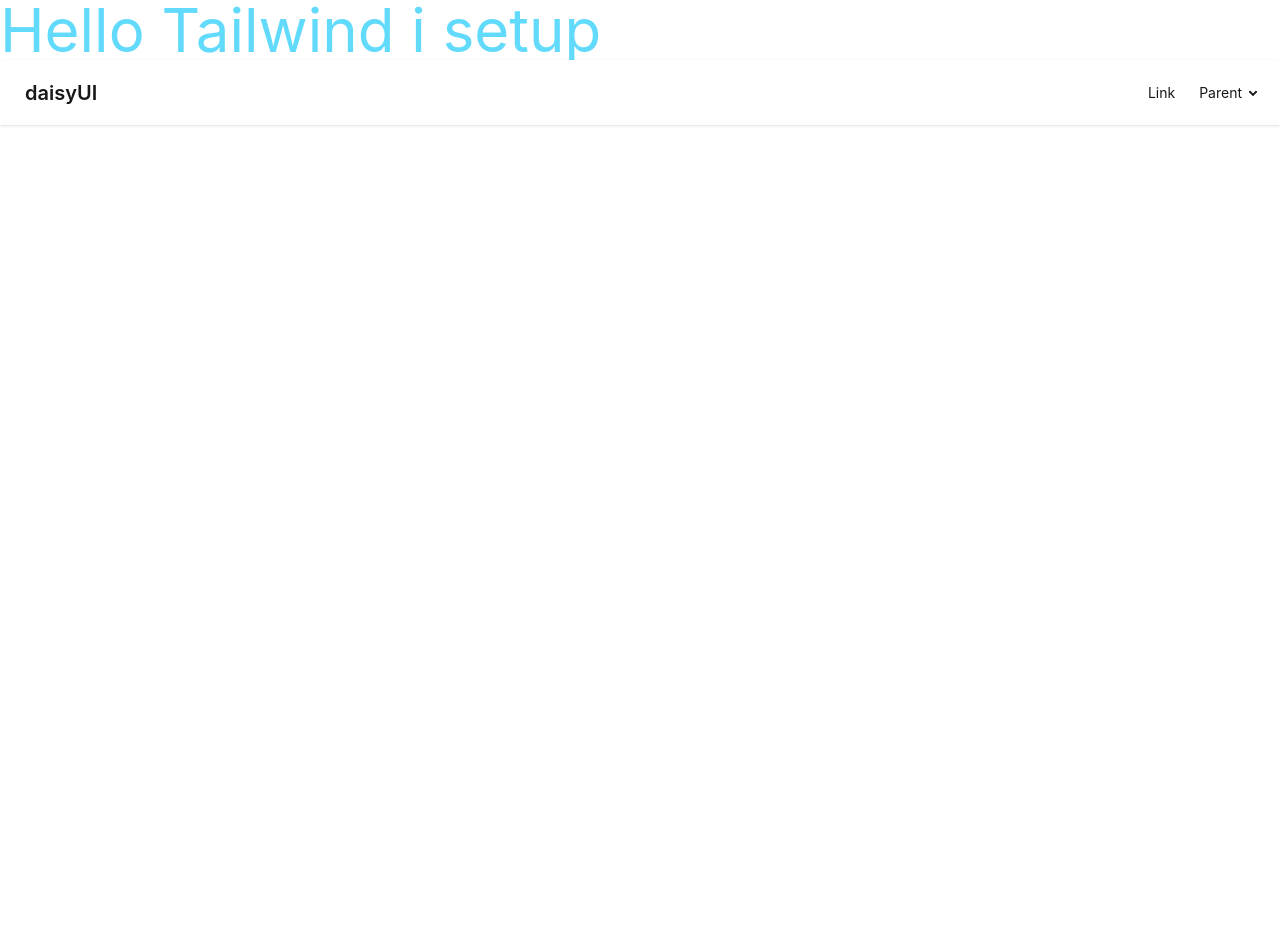
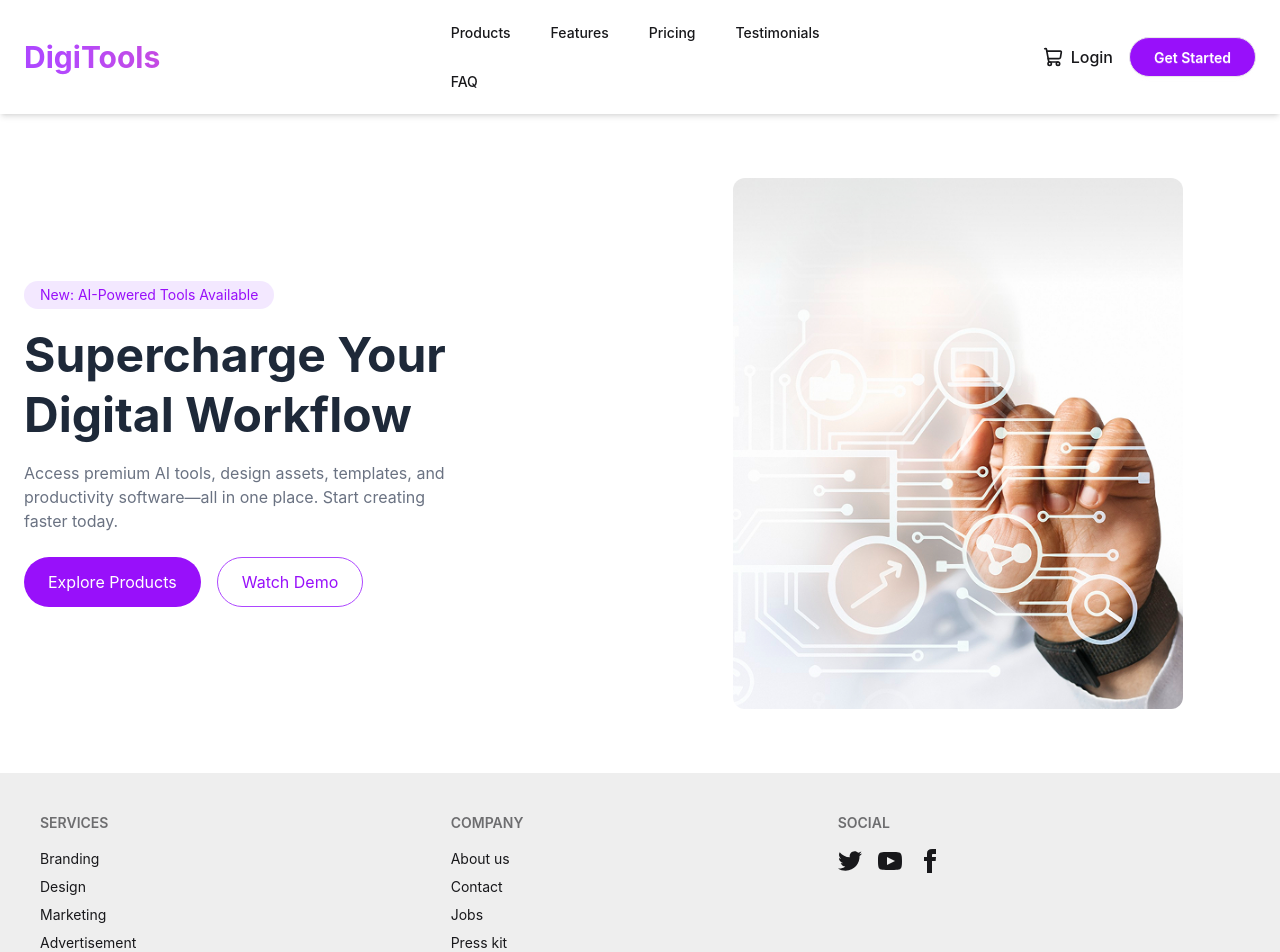
Before and after one commit to codeinfinite19/digital-tools, a React (Vite) app: page / in a window 1280 px wide. Shown: the top 952 px of the page. Before the commit the page ends 800 px from the top, so only its background shows below. Built offline with nearby package versions, Linux system fonts and the light colour scheme.

Commit message:
navbar , fotter, hero section is added:

```diff
--- a/package.json
+++ b/package.json
@@ -11,20 +11,24 @@
   },
   "dependencies": {
     "@tailwindcss/vite": "^4.2.2",
+    "lucide-react": "^1.7.0",
     "react": "^19.2.4",
     "react-dom": "^19.2.4",
-    "tailwindcss": "^4.2.2"
+    "react-icons": "^5.6.0"
   },
   "devDependencies": {
     "@eslint/js": "^9.39.4",
     "@types/react": "^19.2.14",
     "@types/react-dom": "^19.2.3",
     "@vitejs/plugin-react": "^6.0.1",
+    "autoprefixer": "^10.4.27",
     "daisyui": "^5.5.19",
     "eslint": "^9.39.4",
     "eslint-plugin-react-hooks": "^7.0.1",
     "eslint-plugin-react-refresh": "^0.5.2",
     "globals": "^17.4.0",
+    "postcss": "^8.5.8",
+    "tailwindcss": "^4.2.2",
     "vite": "^8.0.1"
   }
 }
--- a/src/App.css
+++ /dev/null
@@ -1,184 +0,0 @@
-.counter {
-  font-size: 16px;
-  padding: 5px 10px;
-  border-radius: 5px;
-  color: var(--accent);
-  background: var(--accent-bg);
-  border: 2px solid transparent;
-  transition: border-color 0.3s;
-  margin-bottom: 24px;
-
-  &:hover {
-    border-color: var(--accent-border);
-  }
-  &:focus-visible {
-    outline: 2px solid var(--accent);
-    outline-offset: 2px;
-  }
-}
-
-.hero {
-  position: relative;
-
-  .base,
-  .framework,
-  .vite {
-    inset-inline: 0;
-    margin: 0 auto;
-  }
-
-  .base {
-    width: 170px;
-    position: relative;
-    z-index: 0;
-  }
-
-  .framework,
-  .vite {
-    position: absolute;
-  }
-
-  .framework {
-    z-index: 1;
-    top: 34px;
-    height: 28px;
-    transform: perspective(2000px) rotateZ(300deg) rotateX(44deg) rotateY(39deg)
-      scale(1.4);
-  }
-
-  .vite {
-    z-index: 0;
-    top: 107px;
-    height: 26px;
-    width: auto;
-    transform: perspective(2000px) rotateZ(300deg) rotateX(40deg) rotateY(39deg)
-      scale(0.8);
-  }
-}
-
-#center {
-  display: flex;
-  flex-direction: column;
-  gap: 25px;
-  place-content: center;
-  place-items: center;
-  flex-grow: 1;
-
-  @media (max-width: 1024px) {
-    padding: 32px 20px 24px;
-    gap: 18px;
-  }
-}
-
-#next-steps {
-  display: flex;
-  border-top: 1px solid var(--border);
-  text-align: left;
-
-  & > div {
-    flex: 1 1 0;
-    padding: 32px;
-    @media (max-width: 1024px) {
-      padding: 24px 20px;
-    }
-  }
-
-  .icon {
-    margin-bottom: 16px;
-    width: 22px;
-    height: 22px;
-  }
-
-  @media (max-width: 1024px) {
-    flex-direction: column;
-    text-align: center;
-  }
-}
-
-#docs {
-  border-right: 1px solid var(--border);
-
-  @media (max-width: 1024px) {
-    border-right: none;
-    border-bottom: 1px solid var(--border);
-  }
-}
-
-#next-steps ul {
-  list-style: none;
-  padding: 0;
-  display: flex;
-  gap: 8px;
-  margin: 32px 0 0;
-
-  .logo {
-    height: 18px;
-  }
-
-  a {
-    color: var(--text-h);
-    font-size: 16px;
-    border-radius: 6px;
-    background: var(--social-bg);
-    display: flex;
-    padding: 6px 12px;
-    align-items: center;
-    gap: 8px;
-    text-decoration: none;
-    transition: box-shadow 0.3s;
-
-    &:hover {
-      box-shadow: var(--shadow);
-    }
-    .button-icon {
-      height: 18px;
-      width: 18px;
-    }
-  }
-
-  @media (max-width: 1024px) {
-    margin-top: 20px;
-    flex-wrap: wrap;
-    justify-content: center;
-
-    li {
-      flex: 1 1 calc(50% - 8px);
-    }
-
-    a {
-      width: 100%;
-      justify-content: center;
-      box-sizing: border-box;
-    }
-  }
-}
-
-#spacer {
-  height: 88px;
-  border-top: 1px solid var(--border);
-  @media (max-width: 1024px) {
-    height: 48px;
-  }
-}
-
-.ticks {
-  position: relative;
-  width: 100%;
-
-  &::before,
-  &::after {
-    content: '';
-    position: absolute;
-    top: -4.5px;
-    border: 5px solid transparent;
-  }
-
-  &::before {
-    left: 0;
-    border-left-color: var(--border);
-  }
-  &::after {
-    right: 0;
-    border-right-color: var(--border);
-  }
-}
--- a/src/App.jsx
+++ b/src/App.jsx
@@ -1,33 +1,20 @@
-import './App.css'
+import './index.css';
+import NavBar from './Components/NavBar/NavBar';
+import Footer from './Components/Footer/Footer';
+import HeroCard from './Components/herocard/HeroCard';
+
 
 function App() {
 
 
   return (
     <>
+    <NavBar />
+    <HeroCard />
+    <Footer />
 
-      <h1 className='text-6xl text-[#61dafb]'>Hello Tailwind i setup</h1>
-      <div className="navbar bg-base-100 shadow-sm">
-  <div className="flex-1">
-    <a className="btn btn-ghost text-xl">daisyUI</a>
-  </div>
-  <div className="flex-none">
-    <ul className="menu menu-horizontal px-1">
-      <li><a>Link</a></li>
-      <li>
-        <details>
-          <summary>Parent</summary>
-          <ul className="bg-base-100 rounded-t-none p-2">
-            <li><a>Link 1</a></li>
-            <li><a>Link 2</a></li>
-          </ul>
-        </details>
-      </li>
-    </ul>
-  </div>
-</div>
     </>
   )
 }
 
-export default App
+export default App;
--- /dev/null
+++ b/src/Components/Footer/Footer.jsx
@@ -0,0 +1,69 @@
+import React from 'react';
+
+const Footer = () => {
+    return (
+        <div>
+            <footer className="footer sm:footer-horizontal bg-base-300 text-base-content p-10">
+  <nav>
+    <h6 className="footer-title">Services</h6>
+    <a className="link link-hover">Branding</a>
+    <a className="link link-hover">Design</a>
+    <a className="link link-hover">Marketing</a>
+    <a className="link link-hover">Advertisement</a>
+  </nav>
+  <nav>
+    <h6 className="footer-title">Company</h6>
+    <a className="link link-hover">About us</a>
+    <a className="link link-hover">Contact</a>
+    <a className="link link-hover">Jobs</a>
+    <a className="link link-hover">Press kit</a>
+  </nav>
+  <nav>
+    <h6 className="footer-title">Social</h6>
+    <div className="grid grid-flow-col gap-4">
+      <a>
+        <svg
+          xmlns="http://www.w3.org/2000/svg"
+          width="24"
+          height="24"
+          viewBox="0 0 24 24"
+          className="fill-current">
+          <path
+            d="M24 4.557c-.883.392-1.832.656-2.828.775 1.017-.609 1.798-1.574 2.165-2.724-.951.564-2.005.974-3.127 1.195-.897-.957-2.178-1.555-3.594-1.555-3.179 0-5.515 2.966-4.797 6.045-4.091-.205-7.719-2.165-10.148-5.144-1.29 2.213-.669 5.108 1.523 6.574-.806-.026-1.566-.247-2.229-.616-.054 2.281 1.581 4.415 3.949 4.89-.693.188-1.452.232-2.224.084.626 1.956 2.444 3.379 4.6 3.419-2.07 1.623-4.678 2.348-7.29 2.04 2.179 1.397 4.768 2.212 7.548 2.212 9.142 0 14.307-7.721 13.995-14.646.962-.695 1.797-1.562 2.457-2.549z"></path>
+        </svg>
+      </a>
+      <a>
+        <svg
+          xmlns="http://www.w3.org/2000/svg"
+          width="24"
+          height="24"
+          viewBox="0 0 24 24"
+          className="fill-current">
+          <path
+            d="M19.615 3.184c-3.604-.246-11.631-.245-15.23 0-3.897.266-4.356 2.62-4.385 8.816.029 6.185.484 8.549 4.385 8.816 3.6.245 11.626.246 15.23 0 3.897-.266 4.356-2.62 4.385-8.816-.029-6.185-.484-8.549-4.385-8.816zm-10.615 12.816v-8l8 3.993-8 4.007z"></path>
+        </svg>
+      </a>
+      <a>
+        <svg
+          xmlns="http://www.w3.org/2000/svg"
+          width="24"
+          height="24"
+          viewBox="0 0 24 24"
+          className="fill-current">
+          <path
+            d="M9 8h-3v4h3v12h5v-12h3.642l.358-4h-4v-1.667c0-.955.192-1.333 1.115-1.333h2.885v-5h-3.808c-3.596 0-5.192 1.583-5.192 4.615v3.385z"></path>
+        </svg>
+      </a>
+    </div>
+  </nav>
+</footer>
+
+
+
+
+
+        </div>
+    );
+};
+
+export default Footer;
--- /dev/null
+++ b/src/Components/NavBar/NavBar.jsx
@@ -0,0 +1,39 @@
+import React from "react";
+import { ShoppingCart } from "lucide-react";
+
+const NavBar = () => {
+  return (
+   <div className="navbar bg-base-100 shadow-md px-6">
+
+  <div className="flex-1">
+    <h1 className="text-3xl font-bold bg-gradient-to-r from-purple-500 to-pink-500 bg-clip-text text-transparent">
+      DigiTools
+    </h1>
+  </div>
+
+  <div className="flex-1 hidden lg:flex justify-center">
+    <ul className="menu menu-horizontal px-1 gap-4 font-medium">
+      <li><a>Products</a></li>
+      <li><a>Features</a></li>
+      <li><a>Pricing</a></li>
+      <li><a>Testimonials</a></li>
+      <li><a>FAQ</a></li>
+    </ul>
+  </div>
+
+  <div className="flex-1 flex justify-end items-center gap-4">
+    <div className="flex items-center gap-2 cursor-pointer">
+      <ShoppingCart className="w-5 h-5" />
+      <span className="font-medium">Login</span>
+    </div>
+
+    <button className="btn bg-purple-600 text-white rounded-full px-6 hover:bg-purple-700">
+      Get Started
+    </button>
+  </div>
+
+</div>
+  );
+};
+
+export default NavBar;
--- /dev/null
+++ b/src/Components/herocard/HeroCard.jsx
@@ -0,0 +1,52 @@
+import React from "react";
+import banner from "../../assets/banner.png";
+
+const HeroCard = () => {
+  return (
+    <div className="bg-gray-10 py-16">
+
+      <div className="max-w-7xl mx-auto px-6 grid grid-cols-1 md:grid-cols-2 items-center gap-10">
+
+
+        <div>
+
+          <div className="inline-block bg-purple-100 text-purple-600 text-sm px-4 py-1 rounded-full mb-4">
+          New: AI-Powered Tools Available
+          </div>
+
+          <h1 className="text-4xl md:text-5xl font-bold text-gray-800 leading-tight mb-4">
+            Supercharge Your <br /> Digital Workflow
+          </h1>
+
+          <p className="text-gray-500 mb-6 max-w-md">
+            Access premium AI tools, design assets, templates, and productivity software—all in one place. Start creating faster today.
+          </p>
+
+          <div className="flex gap-4">
+            <button className="bg-purple-600 text-white px-6 py-3 rounded-full hover:bg-purple-700">
+              Explore Products
+            </button>
+
+            <button className="border border-purple-500 text-purple-600 px-6 py-3 rounded-full hover:bg-purple-50">
+              Watch Demo
+            </button>
+          </div>
+
+        </div>
+
+
+        <div className="flex justify-center">
+          <img
+            src={banner}
+            alt="banner"
+            className="w-[400px] md:w-[450px] rounded-xl"
+          />
+        </div>
+
+      </div>
+
+    </div>
+  );
+};
+
+export default HeroCard;
--- a/src/index.css
+++ b/src/index.css
@@ -1,2 +1,4 @@
 @import "tailwindcss";
 @plugin "daisyui";
+@tailwind utilities;
+@tailwind utilities;
```
Also changed, not shown: 2 other files (tests, documents, lock files or other folders).
